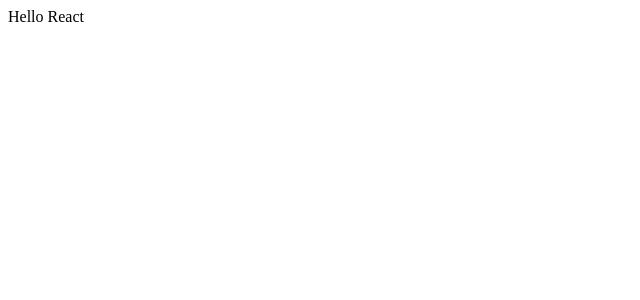
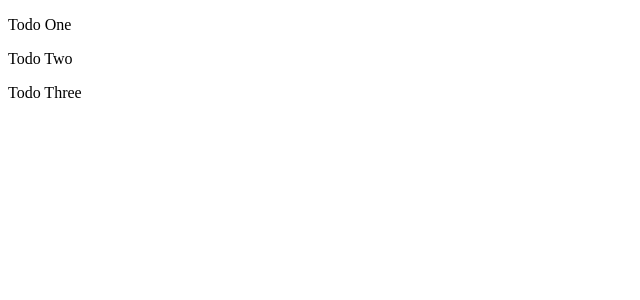
Before and after one commit to Shaobangzhu/react-learn, a React (Create React App) app: page / in a window 1280 px wide. Shown: the top 300 px of the page, without its empty margins (0-640 px from the left). Built offline with nearby package versions, Linux system fonts and the light colour scheme.

Commit message:
suspense

```diff
--- a/src/App.jsx
+++ b/src/App.jsx
@@ -1,7 +1,12 @@
+import React, { Suspense } from 'react';
+
+const Todos = React.lazy(() => import('./Todos'));
+
 function App() {
-
   return (
-    <div>Hello React</div>
+    <Suspense fallback={<div>Loading...</div>}>
+      <Todos />
+    </Suspense>
   );
 }
 
--- /dev/null
+++ b/src/Todos.js
@@ -0,0 +1,11 @@
+function Todos() {
+    return (
+        <div>
+            <p>Todo One</p>
+            <p>Todo Two</p>
+            <p>Todo Three</p>
+        </div>
+    )
+}
+
+export default Todos;
```
